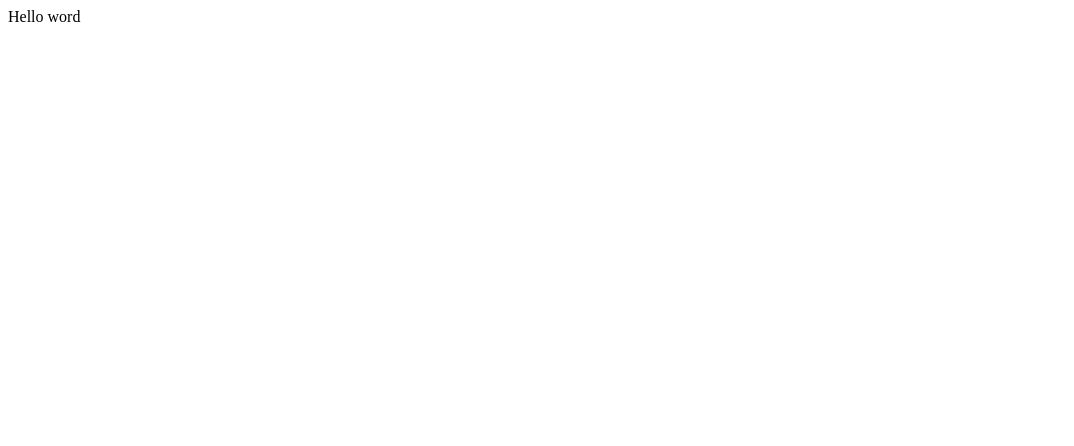
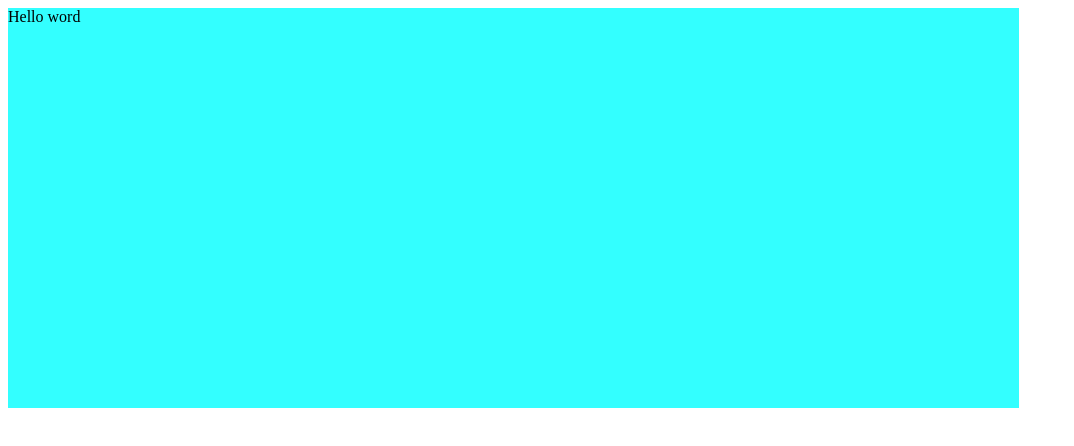
Before and after one commit to BlueStoneQ/myRec-plat, a React app: page / in a window 1280 px wide. Shown: the top 446 px of the page, without its empty margins (0-1074 px from the left). Built offline with nearby package versions, Linux system fonts and the light colour scheme; the HTML template or start-up script is replaced by a standard one.

Commit message:
feat(scss): 引入scss

```diff
--- a/package.json
+++ b/package.json
@@ -33,7 +33,9 @@
     "file-loader": "^4.2.0",
     "html-webpack-plugin": "^4.0.0-beta.8",
     "ip": "^1.1.5",
+    "node-sass": "^4.12.0",
     "open": "^6.4.0",
+    "sass-loader": "^8.0.0",
     "style-loader": "^1.0.0",
     "url-loader": "^2.1.0",
     "webpack": "^4.41.0",
--- a/src/views/App.jsx
+++ b/src/views/App.jsx
@@ -2,10 +2,11 @@
  * App
  */
 import React, { Component } from 'react'
+import './App.scss'
 
 class App extends Component {
   render () {
-    return <div>Hello word</div>
+    return <div className='app-wrap'>Hello word</div>
   }
 }
 
--- /dev/null
+++ b/src/views/App.scss
@@ -0,0 +1,5 @@
+.app-wrap {
+  width: 80%;
+  height: 400px;
+  background: rgba($color: #0FF, $alpha: 0.8)
+}
```
Also changed, not shown: 2 other files (tests, documents, lock files or other folders).
